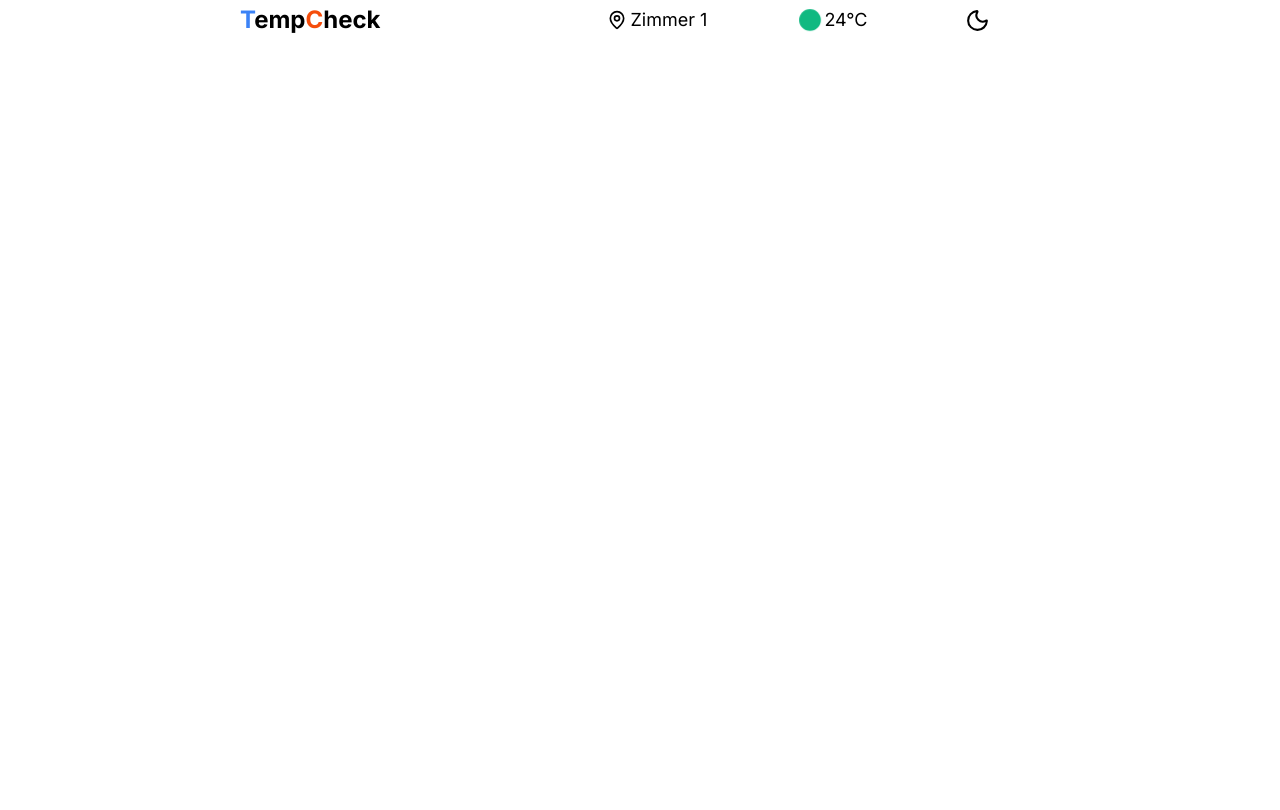
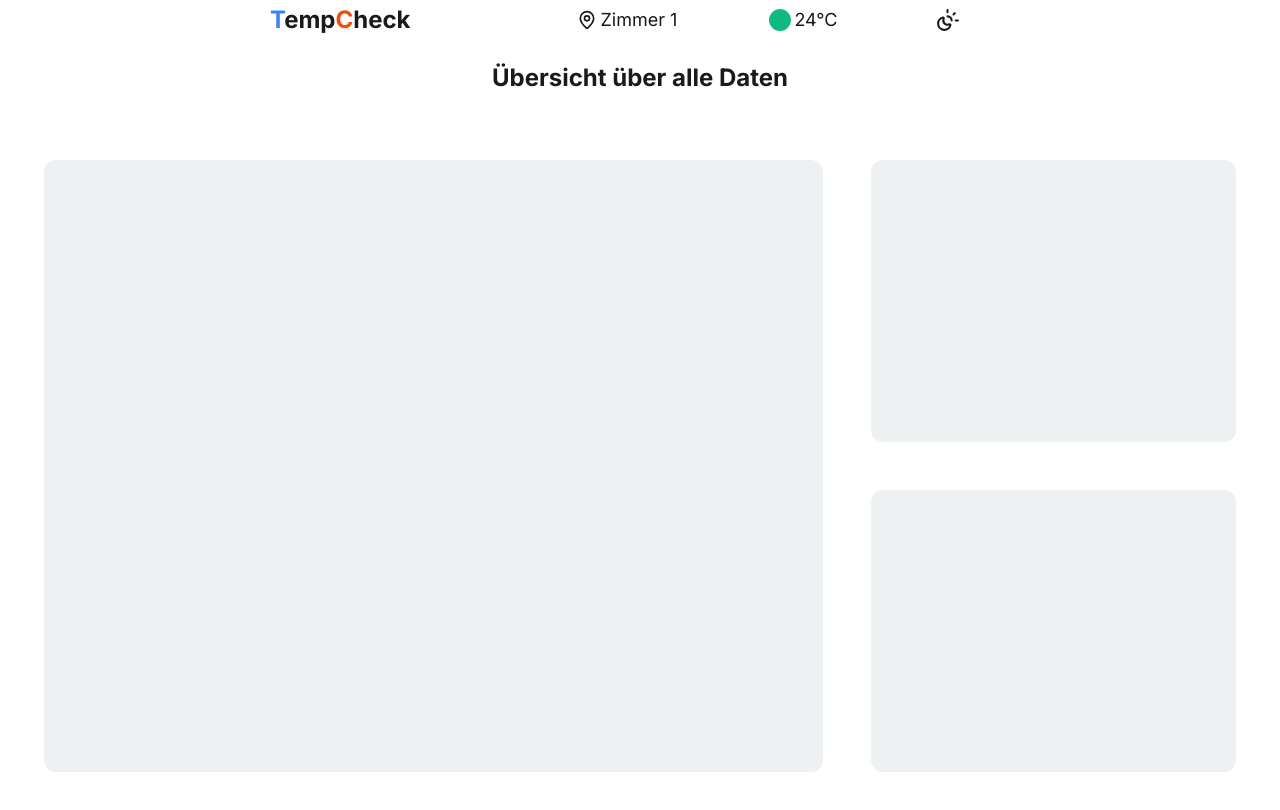
Before and after one commit to AlexDerAndros/temperature-checker, a Next.js app in the folder temp-ch/: page / in a window 1280 px wide. Shown: the top 810 px of the page. Built offline with nearby package versions, Linux system fonts and the light colour scheme.

Commit message:
Dark Light Mode zu Ende, Überarbeitung Farbpallete, Formulierung Willkommenstext für nicht ein geloggte, Home angefangen wenn man eingeloggt ist

```diff
--- a/temp-ch/app/globals.css
+++ b/temp-ch/app/globals.css
@@ -3,8 +3,11 @@
 
 @theme inline {
     /*Farbpalette*/
-    --color-container: #f2f2f2;
-    --color-container-hover: #e2e2e2;
+    --color-bgDark: #0D1717;
+    --color-container:   #EEF1F1 ;
+    --color-containerHover: #e2e2e2;
+    --color-containerDark:  #131F1F;
+    --color-containerDarkHover: #1a2a2a;
     --color-warm: #f54d0b;
     --color-cold: #3B82F6;
     --color-normal: #10B981;
@@ -22,8 +25,9 @@
 
 body {
     font-family: var(--font-inter), sans-serif;
-    background-color: white;
 }
+
+
 h1 { font-size: 2rem; }
 h2 { font-size: 1.5rem; }
 h3 { font-size: 1.25rem; }
--- a/temp-ch/app/layout.tsx
+++ b/temp-ch/app/layout.tsx
@@ -1,3 +1,4 @@
+
 import type { Metadata } from "next";
 import { Inter, Poppins } from 'next/font/google';
 import "./globals.css";
@@ -18,6 +19,7 @@ export const metadata: Metadata = {
   description: "Generated by create next app",
 };
 
+
 export default function RootLayout({
   children,
 }: Readonly<{
@@ -25,9 +27,10 @@ export default function RootLayout({
 }>) {
   return (
     <html lang="en">
-      <body className={`${inter.variable}`}>
+      <body className={`${inter.variable}  `}>
         {children}
       </body>
+
     </html>
   );
 }
--- a/temp-ch/app/page.tsx
+++ b/temp-ch/app/page.tsx
@@ -1,17 +1,62 @@
 "use client";
 import "./globals.css";
-import { useState } from "react";
+import { useEffect, useState } from "react";
 import {MapPin, Moon, SunMoon} from 'lucide-react';
+import { welcomeText } from "./texte";
 
 export default function Home() {
-  /*Dark-Light Mode */
-  const[lightMode, setLightMode] = useState(false);
+
+  const[darkMode, setDarkMode] = useState(false);
+  const[container, setContainer] = useState('');
+  const[containerHover, setContainerHover] = useState('');
+  const dark = { bg:"bg-bgDark",  color:"text-white" };
+  const light = {bg:"bg-white", color:"text-primary"};
+
+
+
   const[current, setCurrent] = useState("bg-normal");
   const transition = "transition-alternate duration-300";
+  const padding = "px-15 md:px-30 lg:px-60";
+
+  const pressDarkMode = () => {
+    const newDM = !darkMode;
+    setDarkMode(newDM);
+    localStorage.setItem("darkMode", newDM.toString());
+    if(newDM === true) {
+      setContainer('bg-containerDark');
+      setContainerHover('hover:bg-containerDarkHover');
+      document.body.classList.add(dark.bg, dark.color);
+      document.body.classList.remove(light.bg, light.color);
+    } else {
+      setContainer('bg-container');
+      setContainerHover('hover:bg-containerHover');
+      document.body.classList.remove(dark.bg, dark.color);
+      document.body.classList.add(light.bg, light.color);
+    }
+  }
+
+  useEffect(() => {
+     const checkLightDarkMode = () => {
+      if(localStorage.getItem("darkMode") === "true") {
+        setContainer('bg-containerDark');
+        setContainerHover('hover:bg-containerDarkHover');
+        setDarkMode(true);
+        document.body.classList.add(dark.bg, dark.color);
+        document.body.classList.remove(light.bg, light.color);
+      } else {
+        setContainer('bg-container');
+        setContainerHover('hover:bg-containerHover');
+        setDarkMode(false);
+        document.body.classList.remove(dark.bg, dark.color);
+        document.body.classList.add(light.bg, light.color);
+      }
+     }
+     checkLightDarkMode();
+  }, []);
 
   return (
    <>
-     <header className={`w-full h-10 flex items-center justify-between px-15 md:px-30 lg:px-60  `}>
+     <header className={`w-full h-10 flex items-center justify-between md:justify-around ${padding} `}>
        <h2 className={`font-bold w-1/4 hover:text-secondary ${transition} `}>
          <span className="text-cold">T</span>emp<span className="text-warm">C</span>heck
        </h2>
@@ -27,16 +72,35 @@ export default function Home() {
            <span>24°C</span>
          </p>
          {/*Dark/Light Mode */}
-         <p className={`h-10 flex items-center  p-2 cursor-pointer rounded-full ${transition} hover:bg-container `}
-              onClick={() => setLightMode(!lightMode)}>
-           {lightMode === true ? (
-            <SunMoon size={25} />
+         <p className={`h-10 flex items-center  p-2 cursor-pointer rounded-full ${transition} hover:bg-container
+         hover:text-secondary `}
+              onClick={pressDarkMode}>
+           {darkMode === true ? (
+            <Moon size={25} />
            ): (
-            <Moon size={25}/>
+            <SunMoon size={25}/>
            )}
          </p>
        </div>
      </header>
+     <h2 className={`font-bold w-full mt-5 flex flex-col items-center justify-center ${transition} hover:text-secondary `}>Übersicht über alle Daten </h2>
+   <main className={`w-full grid grid-cols-3 gap-7  mt-5 h-[700px] p-7 md:p-11 md:gap-12`}>
+
+  {/* Linker großer Bereich */}
+  <section className={`col-span-2 cursor-pointer ${container} rounded-xl ${transition} hover:scale-[1.05] hover:shadow-md
+  ${containerHover}`}>
+
+  </section>
+
+  {/* Rechte Spalte */}
+  <aside className={`grid grid-rows-2 gap-7 md:gap-12`}>
+    <section className={`${container} rounded-xl ${transition} hover:scale-[1.05] cursor-pointer ${containerHover}`}>
+
+    </section>
+    <section className={`${container} rounded-xl  ${transition} hover:scale-[1.05] cursor-pointer ${containerHover}`}></section>
+  </aside>
+
+</main>
     </>
   );
 }
--- /dev/null
+++ b/temp-ch/app/texte.ts
@@ -0,0 +1,9 @@
+export const welcomeText = `Willkommen bei TempCheck, dem smarten
+ System für moderne Temperaturüberwachung. Mit präziser Sensorik
+  und KI‑Analyse behalten Sie wichtige Räume jederzeit im Blick
+  und erkennen kritische Veränderungen frühzeitig.
+  Ob im Serverraum, in Laboren, Kühl- und Lagerräumen,
+   Produktionsbereichen, Gewächshäusern oder im Smart Home –
+   TempCheck sorgt für stabile, sichere und zukunftsorientierte
+   Umgebungen.
+`;
```
